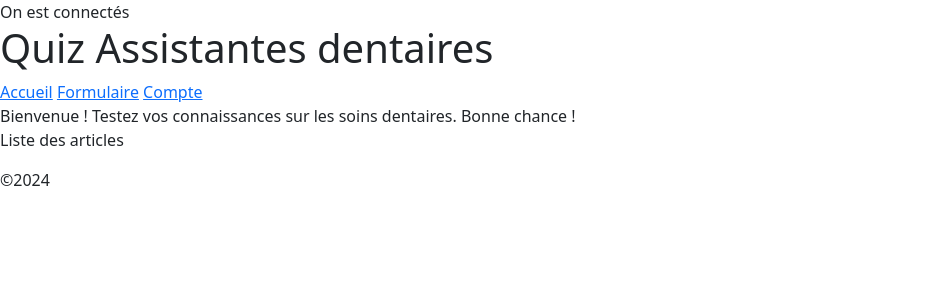
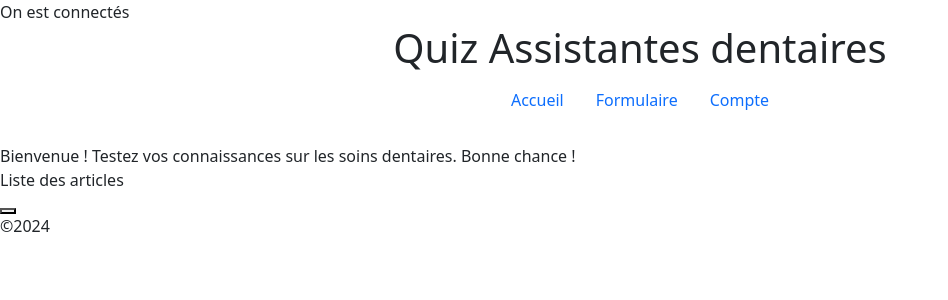
Before and after one commit to Naima-LALMI/Quiz, a PHP site: page / in a window 1280 px wide. Shown: the top 300 px of the page, without its empty margins (0-948 px from the left). Run offline with PHP 8.4, Linux system fonts and the light colour scheme; data that the repository does not hold is empty.

Commit message:
rajout css

```diff
--- a/public/index.php
+++ b/public/index.php
@@ -4,9 +4,9 @@ require __DIR__ . '/../congiguration/config.php';
 
 //On récupere la liste des questions
 //On fait la requete
-$sql ="SELECT `question` FROM `questions`";
+$sql = "SELECT `question` FROM `questions`";
 //On execute la requete
-$requete= $db->query($sql);
+$requete = $db->query($sql);
 //On recupere les données de la requete
 $listequestion = $requete->fetchAll();
 // echo "<pre>";
@@ -17,30 +17,41 @@ $listequestion = $requete->fetchAll();
 
 <!DOCTYPE html>
 <html lang="en">
+
 <head>
     <meta charset="UTF-8">
     <meta name="viewport" content="width=device-width, initial-scale=1.0">
     <title>Quiz</title>
+    <link href="https://fonts.googleapis.com/css2?family=Roboto:wght@400;700&display=swap" rel="stylesheet">
     <link href="https://cdn.jsdelivr.net/npm/bootstrap@5.0.2/dist/css/bootstrap.min.css" rel="stylesheet">
 </head>
 </head>
+
 <body>
-<h1>Quiz Assistantes dentaires </h1>
-<a href="index.php">Accueil</a>
-<a href="ajout_question.php">Formulaire</a>
-<a href="login.php">Compte</a>
+    <h1 class="text-center">Quiz Assistantes dentaires </h1>
+    <ul class="nav justify-content-center">
+        <a class="nav-link" href="index.php">Accueil</a>
+        <a class="nav-link" href="ajout_question.php">Formulaire</a>
+        <a class="nav-link" href="login.php">Compte</a>
+    </ul>
     <br>
-<?php echo "Bienvenue ! Testez vos connaissances sur les soins dentaires. Bonne chance !";?>
+    <?php echo "Bienvenue ! Testez vos connaissances sur les soins dentaires. Bonne chance !"; ?>
     <br>
 
     <p>Liste des articles</p>
-<?php foreach($listequestion as $question):?>
+    <?php foreach ($listequestion as $question): ?>
         <article>
-    <li> <?php echo  $question ["question"] ?></li>
+            <div class="card mb-3" style="width: 18rem;">
+                <div class="card-body">
+                    <li> <?php echo  $question["question"] ?></li>
+                </div>
+            </div>
         </article>
     <?php
     endforeach;
     ?>
+
+    <button type="button"></button>
 
 
 
@@ -48,4 +59,5 @@ $listequestion = $requete->fetchAll();
 
     <footer>&copy;2024</footer>
 </body>
+
 </html>
```
Lines whose indentation alone changed are shown as unchanged.
